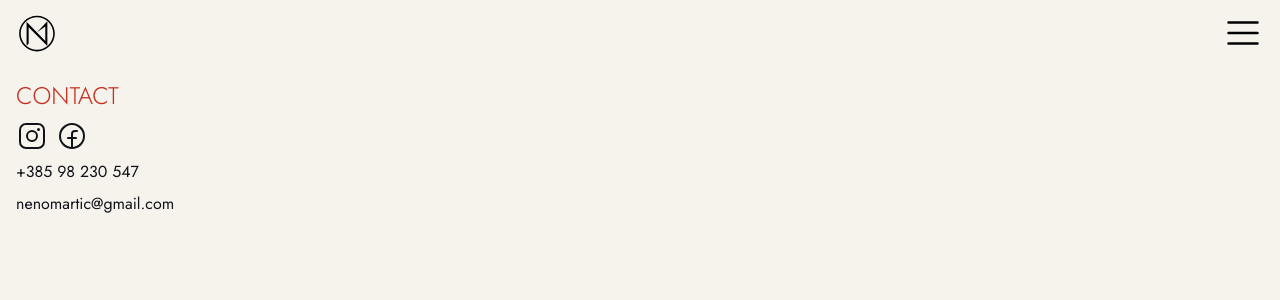
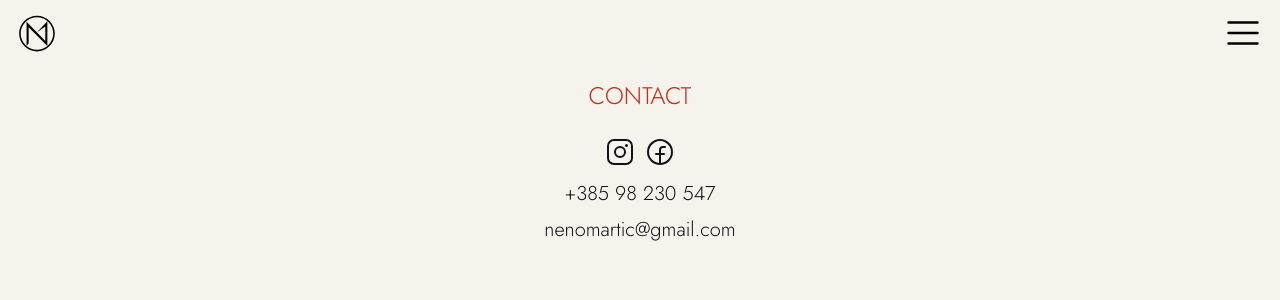
Before and after one commit to oyrad/nenad-martic, a Next.js app: page /contact in a window 1280 px wide. Shown: the top 300 px of the page. Built offline with nearby package versions, Linux system fonts and the light colour scheme.

Commit message:
style contact page

```diff
--- a/app/biography/page.tsx
+++ b/app/biography/page.tsx
@@ -1,10 +1,17 @@
 import Title from "../_components/Title";
 import AwardList from "./_components/AwardList";
+import Image from "next/image";
 
 export default function Biography() {
   return (
     <section className="px-4 flex flex-col gap-4">
       <Title text="Biography" />
+      <Image
+        src="/images/biography.png"
+        alt="biography"
+        width={1000}
+        height={100}
+      />
       <p className="font-light">
         Nenad Martić was born and educated in Zagreb. He graduated from the
         Faculty of Education in Zagreb, majoring in Fine Arts. At the beginning
--- a/app/contact/page.tsx
+++ b/app/contact/page.tsx
@@ -2,17 +2,26 @@
 
 import { FacebookLogo, InstagramLogo } from "@phosphor-icons/react";
 import Title from "../_components/Title";
+import Link from "next/link";
 
 export default function Contact() {
   return (
-    <section className="flex flex-col gap-2 px-4">
-      <Title text="Contact" />
-      <div className="flex gap-2">
-        <InstagramLogo size={32} />
-        <FacebookLogo size={32} />
+    <section className="flex flex-col gap-2 px-4 text-center">
+      <Title text="Contact" className="mb-4" />
+      <div className="flex gap-2 justify-center mb-1">
+        <Link href="https://www.instagram.com/nenadmartic_art/">
+          <InstagramLogo size={32} />
+        </Link>
+        <Link href="https://www.instagram.com/nenadmartic_art/">
+          <FacebookLogo size={32} />
+        </Link>
       </div>
-      <p>+385 98 230 547</p>
-      <p>nenomartic@gmail.com</p>
+      <Link className="text-xl font-light" href="tel:+38598230547">
+        +385 98 230 547
+      </Link>
+      <Link className="text-xl font-light" href="mailto:nenomartic@gmail.com">
+        nenomartic@gmail.com
+      </Link>
     </section>
   );
 }
--- a/app/exhibitions/page.tsx
+++ b/app/exhibitions/page.tsx
@@ -1,7 +1,6 @@
 import Title from "../_components/Title";
 import useExhibitions, {
   ExhibitionEntrySkeleton,
-  Status,
 } from "@/hooks/useExhibitions";
 import Exhibition from "./_components/Exhibition";
 import { Entry } from "contentful";
```
Also changed, not shown: public/images/biography.png (added).
